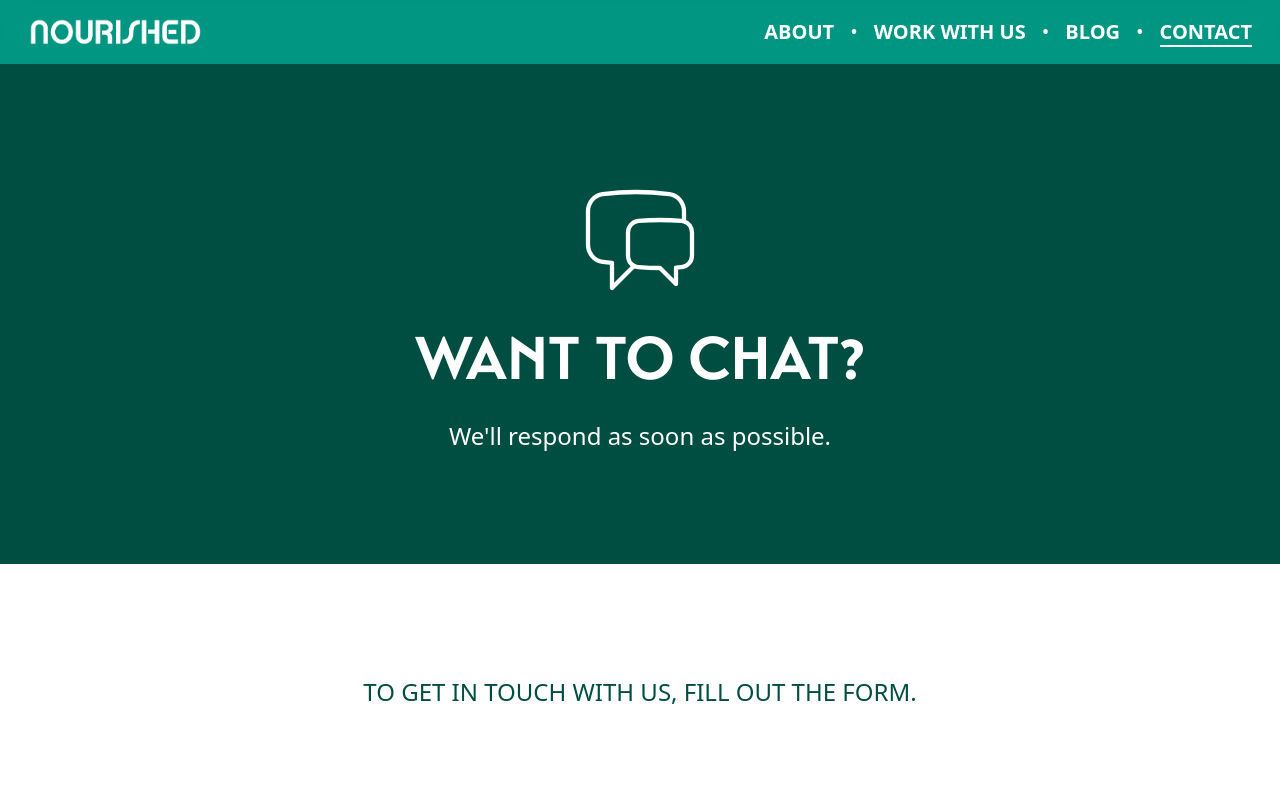
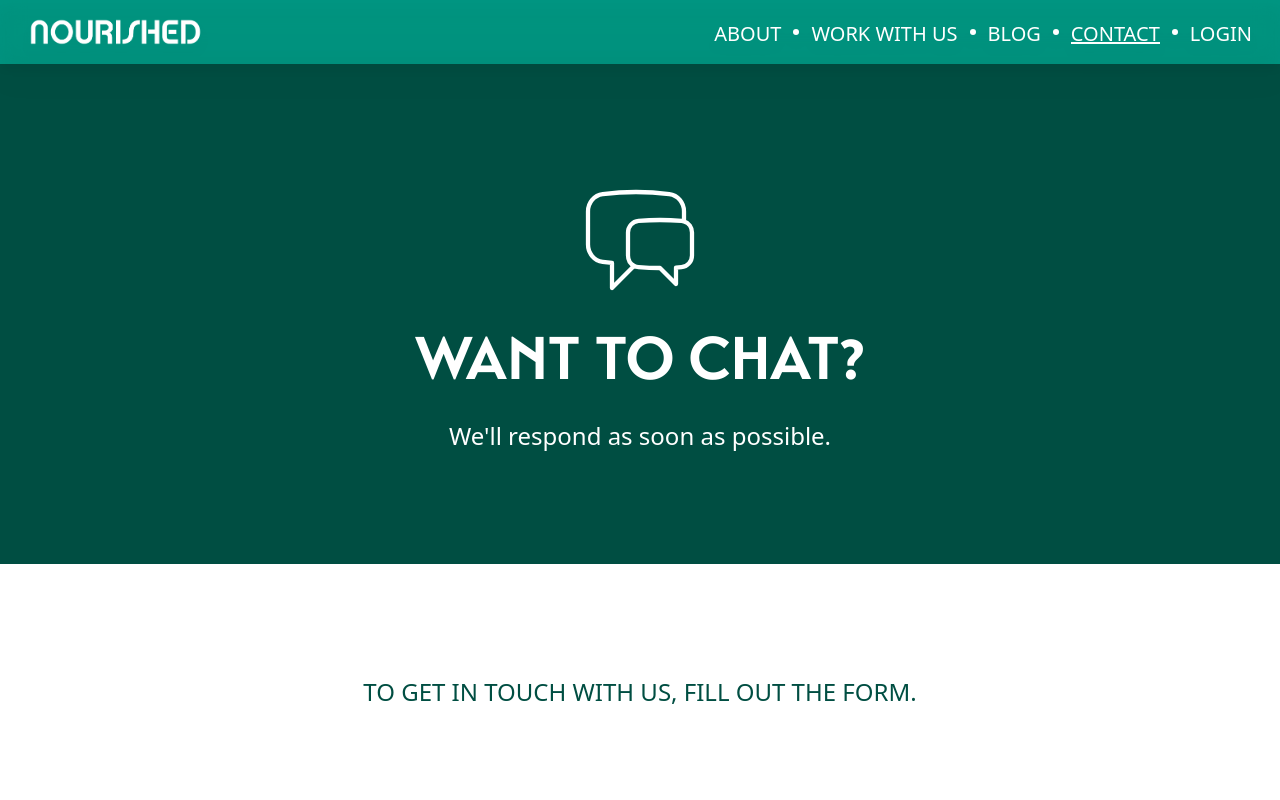
Before and after one commit to jamie-c/nourished, a Next.js app: page /contact in a window 1280 px wide. Shown: the top 800 px of the page. Built offline with nearby package versions, Linux system fonts and the light colour scheme.

Commit message:
update header and nav links

```diff
--- a/src/app/(pages)/layout.tsx
+++ b/src/app/(pages)/layout.tsx
@@ -1,4 +1,4 @@
-import Header from '@/components/Header'
+import NFCHeader from '@/components/NFCHeader/NFCHeader'
 
 export default function RootLayout({
   children,
@@ -8,7 +8,7 @@ export default function RootLayout({
   return (
         <>
             <div className="absolute top-0 w-screen h-16 bg-nblg-500 dark:bg-nblg-700"></div>
-            <Header />
+            <NFCHeader />
             {children}
         </>
   )
--- a/src/components/NFCHeader/NFCHeader.tsx
+++ b/src/components/NFCHeader/NFCHeader.tsx
@@ -1,17 +1,7 @@
-"use client";
-
-// import { useSession } from "next-auth/react"
 import NFCLogo from "@/components/NFCLogo/NFCLogo";
-import { useEffect, useState } from "react";
-import NFCHamIcon from "../NFCHamIcon/NFCHamIcon";
 import NFCNavLinks from "../NFCNavLinks/NFCNavLinks";
 
 const Header = () => {
-  // const { data: session, status } = useSession()
-
-  // useEffect(() => {
-  // console.log(session, status)
-  // }, [session, status])
 
   const headerClassNames = {
     navLinksHidden:
@@ -20,38 +10,9 @@ const Header = () => {
       "fixed top-0 w-screen h-screen z-40 bg-opacity-50 dark:bg-opacity-50 bg-nblg-500 dark:bg-nblg-700 backdrop-filter dark:backdrop-filter backdrop-blur-md dark:backdrop-blur-lg transition-all duration-300",
   };
 
-  const [toggleHam, setToggleHam] = useState(false);
-  const [headerClass, setHeaderClass] = useState(
-    headerClassNames.navLinksHidden,
-  );
-
-  const handleHamburgerIconClick = () => {
-    setToggleHam(!toggleHam);
-    if (toggleHam) {
-      setHeaderClass(headerClassNames.navLinksHidden);
-    } else {
-      setHeaderClass(headerClassNames.navLinksVisible);
-    }
-  };
-
-  const [scrolled, setScrolled] = useState(false);
-
-  useEffect(() => {
-    const handleScroll = () => {
-      const isScrolled = window.scrollY > 0;
-      setScrolled(isScrolled);
-    };
-
-    window.addEventListener("scroll", handleScroll);
-
-    return () => {
-      window.removeEventListener("scroll", handleScroll);
-    };
-  }, []);
-
   return (
     <header
-      className={scrolled ? `drop-shadow-xl ${headerClass}` : headerClass}
+      className={`drop-shadow-xl ${headerClassNames.navLinksHidden}`}
     >
       <div className="px-7 flex flex-row items-center justify-between max-w-7xl h-16 m-auto ">
         <NFCLogo />
@@ -60,9 +21,8 @@ const Header = () => {
         </span>
         <span
           className="flex md:hidden flex-row items-center h-16 justify-center m-0 overflow-hidden absolute w-12 right-4 top-0"
-          onClick={handleHamburgerIconClick}
         >
-          <NFCHamIcon active={toggleHam} />
+          {/* <NFCMobileNav /> */}
         </span>
       </div>
     </header>
--- /dev/null
+++ b/src/components/NFCMobileNav/NFCMobileNav.tsx
@@ -0,0 +1,72 @@
+"use client";
+
+// import { useSession } from "next-auth/react"
+import NFCLogo from "@/components/NFCLogo/NFCLogo";
+import { useEffect, useState } from "react";
+import NFCHamIcon from "../NFCHamIcon/NFCHamIcon";
+import NFCNavLinks from "../NFCNavLinks/NFCNavLinks";
+
+const Header = () => {
+  // const { data: session, status } = useSession()
+
+  // useEffect(() => {
+  // console.log(session, status)
+  // }, [session, status])
+
+  const headerClassNames = {
+    navLinksHidden:
+      "sticky top-0 w-screen z-40 bg-opacity-50 dark:bg-opacity-50 bg-nblg-500 dark:bg-nblg-700 backdrop-filter dark:backdrop-filter backdrop-blur-md dark:backdrop-blur-lg transition-all duration-300",
+    navLinksVisible:
+      "fixed top-0 w-screen h-screen z-40 bg-opacity-50 dark:bg-opacity-50 bg-nblg-500 dark:bg-nblg-700 backdrop-filter dark:backdrop-filter backdrop-blur-md dark:backdrop-blur-lg transition-all duration-300",
+  };
+
+  const [toggleHam, setToggleHam] = useState(false);
+  const [headerClass, setHeaderClass] = useState(
+    headerClassNames.navLinksHidden,
+  );
+
+  const handleHamburgerIconClick = () => {
+    setToggleHam(!toggleHam);
+    if (toggleHam) {
+      setHeaderClass(headerClassNames.navLinksHidden);
+    } else {
+      setHeaderClass(headerClassNames.navLinksVisible);
+    }
+  };
+
+  const [scrolled, setScrolled] = useState(false);
+
+  useEffect(() => {
+    const handleScroll = () => {
+      const isScrolled = window.scrollY > 0;
+      setScrolled(isScrolled);
+    };
+
+    window.addEventListener("scroll", handleScroll);
+
+    return () => {
+      window.removeEventListener("scroll", handleScroll);
+    };
+  }, []);
+
+  return (
+    <header
+      className={scrolled ? `drop-shadow-xl ${headerClass}` : headerClass}
+    >
+      <div className="px-7 flex flex-row items-center justify-between max-w-7xl h-16 m-auto ">
+        <NFCLogo />
+        <span className="h-full hidden md:flex">
+          <NFCNavLinks />
+        </span>
+        <span
+          className="flex md:hidden flex-row items-center h-16 justify-center m-0 overflow-hidden absolute w-12 right-4 top-0"
+          onClick={handleHamburgerIconClick}
+        >
+          <NFCHamIcon active={toggleHam} />
+        </span>
+      </div>
+    </header>
+  );
+};
+
+export default Header;
--- a/src/components/NFCNavLink/NFCNavLink.tsx
+++ b/src/components/NFCNavLink/NFCNavLink.tsx
@@ -1,25 +1,29 @@
+"use client"
 import Link from "next/link";
+import { usePathname } from "next/navigation";
 
-import { usePathname } from "next/navigation";
 import type { NavLinkProps } from "./NFCNavLinkTypes";
 
 const NFCNavLink: React.FC<NavLinkProps> = ({ url, disabled, title }) => {
   const pathName = usePathname();
-  const active = pathName === url ? "border-b-2 border-white " : "";
+  const active = pathName === url;
   const isDisabled = disabled ? "opacity-50 cursor-not-allowed " : "";
 
   return (
     <div className="h-full relative flex items-center">
       <Link
         className={`${
-          active + isDisabled
+          isDisabled
         } h-full uppercase text-white font-transat-bold translate-y-0.5 relative peer flex items-center`}
         href={url}
       >
         {title}
       </Link>
-      {!disabled && (
+      {!disabled && !active && (
         <span className="absolute bottom-5 w-0 h-0.5 bg-white transition-width duration-300 ease peer-hover:w-full"></span>
+      )}
+      {active && (
+        <span className="absolute bottom-5 w-full h-0.5 bg-white transition-all duration-300 ease"></span>
       )}
     </div>
   );
--- a/src/components/NFCNavLinks/NFCNavLinks.tsx
+++ b/src/components/NFCNavLinks/NFCNavLinks.tsx
@@ -1,4 +1,5 @@
 import NFCNavLink from "@/components/NFCNavLink/NFCNavLink";
+
 import type { NavLinks } from "@/components/NFCNavLinks/NFCNavLinksTypes";
 
 const mainNavItems: NavLinks[] = [
```
Also changed, not shown: tsconfig.json (+12 -4 lines), src/components/NFCMobileNav/NFCMobileNavTypes.ts (added).
